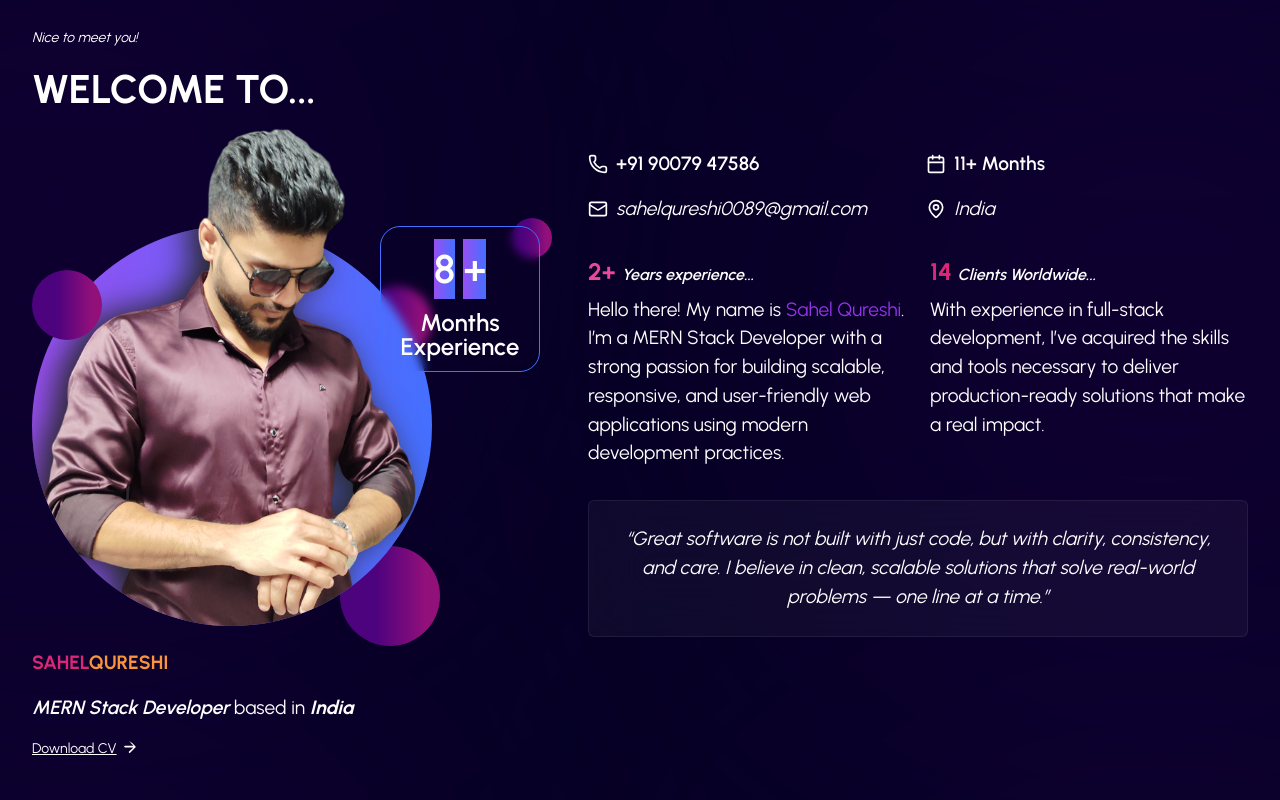
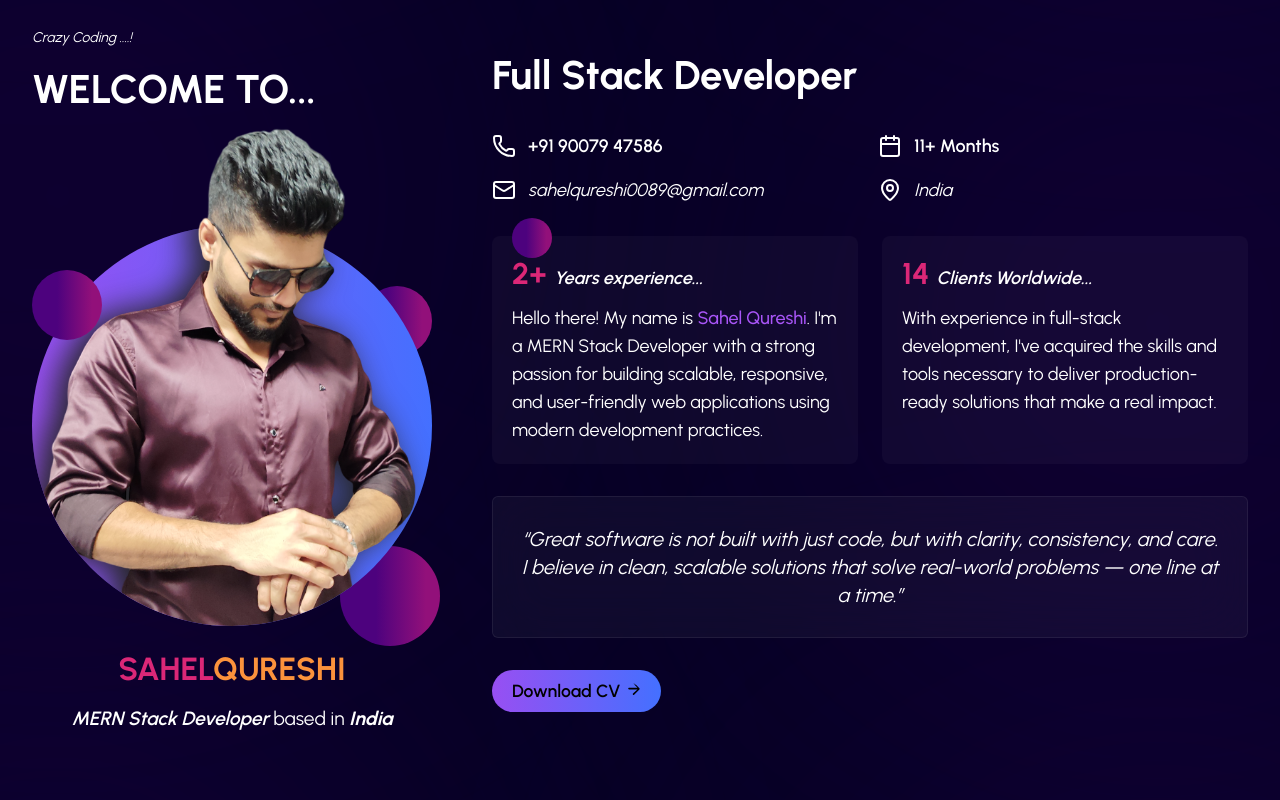
Before and after one commit to SahelQureshi/SahelPortfolio, a Next.js app: page / in a window 1280 px wide. Shown: the part 820-1620 px from the top of the page. Built offline with nearby package versions, Linux system fonts and the light colour scheme.

Commit message:
few change in about section

```diff
--- a/components/About/About.js
+++ b/components/About/About.js
@@ -20,20 +20,20 @@ const About = () => {
         <div>
           <div className="flex flex-col lg:flex-row items-center gap-3">
             {/* Left Column */}
-            <div className="flex flex-col items-center text-center lg:text-left lg:items-start w-full lg:w-fit lg:pr-[9rem]  space-y-4 text-white">
-              <p className="italic text-sm">Nice to meet you!</p>
+            <div className="flex flex-col items-center text-center lg:text-left lg:items-start w-full lg:w-fit 2xl:pr-[10rem]  lg:pr-[3rem]  space-y-4 text-white">
+              <p className="italic text-sm">Crazy Coding ....!</p>
               <h2 className="text-h2-xs sm:text-h2-sm md:text-h2-md lg:text-h2-lg lgg:text-h2-lgg xl:text-h2-xl 2xl:text-h2-2xl font-bold">
                 WELCOME TO...
               </h2>
               <div className="relative ">
-                <div className="inline-block mt-24 relative transition-all duration-300 ease-in-out 2xl:w-[400px] xll:w-[450px] xl:w-[400px]  2xl:h-[400px] xll:h-[450px] xl:h-[400px] lg:w-[350px] lg:h-[350px] md:w-[300px] w-[240px] md:h-[300px] h-[240px] ">
+                <div className="inline-block md:mt-24 mt-16 relative transition-all duration-300 ease-in-out 2xl:w-[400px] xll:w-[450px] xl:w-[400px]  2xl:h-[400px] xll:h-[450px] xl:h-[400px] lg:w-[350px] lg:h-[350px] md:w-[300px] w-[240px] md:h-[300px] h-[240px] ">
                   {/* design circles  */}
                   <div className="lg:w-[70px] w-[40px] lg:h-[70px] h-[40px] top-[11%] z-[1] rounded-full bg-[linear-gradient(90deg,_rgba(77,_2,_126,_1)_36%,_rgba(146,_16,_122,_1)_86%)] absolute"></div>
                   <div className="lg:w-[70px] w-[40px] lg:h-[70px] h-[40px] top-[15%] lg:right-0  right-[-5%] z- rounded-full bg-[linear-gradient(90deg,_rgba(77,_2,_126,_1)_36%,_rgba(146,_16,_122,_1)_86%)] absolute"></div>
                   <div className="w-[40px] h-[40px] lg:block hidden top-[-2%] right-[-30%] z-[1] rounded-full bg-[linear-gradient(90deg,_rgba(77,_2,_126,_1)_36%,_rgba(146,_16,_122,_1)_86%)] absolute"></div>
-                  <div className="lg:w-[100px] w-[70px] lg:h-[100px] h-[70px] lg:bottom-[-5%] bottom-[-27%] right-[-2%]   z- rounded-full bg-[linear-gradient(90deg,_rgba(77,_2,_126,_1)_36%,_rgba(146,_16,_122,_1)_86%)] absolute"></div>
+                  <div className="lg:w-[100px] w-[70px] lg:h-[100px] h-[70px] lg:bottom-[-5%] bottom-[7%] right-[-2%]   z- rounded-full bg-[linear-gradient(90deg,_rgba(77,_2,_126,_1)_36%,_rgba(146,_16,_122,_1)_86%)] absolute"></div>
 
-                  <div className="absolute xll:w-[200px]  lg:w-[160px] lg:block hidden h-fit  backdrop-blur-[5px] p-3  border-[1px] border-[#4470FF] z-50 rounded-[20px] xl:right-[-27%] right-[-34%]">
+                  {/* <div className="absolute xll:w-[200px]  lg:w-[160px] lg:block hidden h-fit  backdrop-blur-[5px] p-3  border-[1px] border-[#4470FF] z-50 rounded-[4px] xl:right-[-27%] right-[-34%]">
                     <span className="flex gap-2 justify-center text-center lg:text-[2.5rem] text-[1.5rem]">
                       <span className="bg-[linear-gradient(90deg,_rgba(152,79,242,1)_0%,_rgba(68,112,255,1)_100%)] font-semibold ">
                         8
@@ -45,7 +45,7 @@ const About = () => {
                     <span className="block text-center lg:text-[1.5rem] text-[1.2rem] text-white font-semibold lg:leading-[1.5rem] leading-[1.3rem] mt-3">
                       Months Experience
                     </span>
-                  </div>
+                  </div> */}
                   <div className="h-full w-full rounded-full bg-[linear-gradient(90deg,_rgba(152,79,242,1)_0%,_rgba(68,112,255,1)_100%)] relative overflow-hidden">
                     <img
                       className="absolute top-[-32%] right-[-9%] w-[116%] max-w-[1000%] [filter:drop-shadow(-12px_0px_16px_#262626)]"
@@ -60,8 +60,8 @@ const About = () => {
                     alt=""
                   />
                 </div>
-                <div className="lg:hidden  w-full flex justify-center items-center mt-6">
-                  <div className=" xll:w-[200px]  lg:w-[160px] w-[140px]  h-fit  backdrop-blur-[5px] p-3  border-[1px] border-[#4470FF] z-50 rounded-[20px] ">
+                {/* <div className="lg:hidden  w-full flex justify-center items-center mt-6">
+                  <div className=" xll:w-[200px]  lg:w-[160px] w-[140px]  h-fit  backdrop-blur-[5px] p-3  border-[1px] border-[#4470FF] z-50 rounded-[4px] ">
                     <span className="flex gap-2 justify-center text-center lg:text-[2.5rem] text-[1.5rem] ">
                       <span className="bg-[linear-gradient(90deg,_rgba(152,79,242,1)_0%,_rgba(68,112,255,1)_100%)] font-semibold ">
                         8
@@ -74,24 +74,117 @@ const About = () => {
                       Months Experience
                     </span>
                   </div>
-                </div>
+                </div> */}
               </div>
 
-              <h2
-                className="text-p-xs  sm:text-p-sm md:text-p-md lg:text-p-lg lgg:text-p-lgg xl:text-p-xl 2xl:text-p-2xl
+              <h4
+                className="w-full text-center text-h4-xs sm:text-h4-sm md:text-h4-md lg:text-h4-lg lgg:text-h4-lgg xl:text-h4-xl 2xl:text-h4-2xl
  font-bold"
               >
                 <span className="text-pink-600">SAHEL</span>
                 <span className="text-orange-400">QURESHI</span>
-              </h2>
-              <p className="italic font-semibold text-p-xs  sm:text-p-sm md:text-p-md lg:text-p-lg lgg:text-p-lgg xl:text-p-xl 2xl:text-p-2xl">
+              </h4>
+              <p className="italic w-full font-semibold text-center text-p-xs  sm:text-p-sm md:text-p-md lg:text-p-lg lgg:text-p-lgg xl:text-p-xl 2xl:text-p-2xl">
                 MERN Stack Developer{" "}
                 <span className="not-italic font-normal">based in</span>{" "}
                 <span className="font-bold italic">India</span>
               </p>
+            </div>
+
+            {/* Right Column */}
+            <div className="w-full lg:w-auto space-y-8">
+              <h2
+                className="w-full text-white lg:text-left text-center text-h2-xs sm:text-h2-sm md:text-h2-md lg:text-h2-lg lgg:text-h2-lgg xl:text-h2-xl 2xl:text-h2-2xl
+ font-bold"
+              >
+                Full Stack Developer
+              </h2>
+
+              {/* Contact Info */}
+              {/* Contact Info Grid - Centered on Mobile, Left-Aligned from sm+ */}
+              {/* Contact Info Grid - Text Size Increased */}
+              <div className="grid grid-cols-1 sm:grid-cols-2 gap-4 text-white text-center sm:text-left">
+                {[
+                  {
+                    icon: <Phone className="w-6 h-6" />,
+                    text: "+91 90079 47586",
+                    isBold: true,
+                  },
+                  {
+                    icon: <Calendar className="w-6 h-6" />,
+                    text: "11+ Months",
+                    isBold: true,
+                  },
+                  {
+                    icon: <Mail className="w-6 h-6" />,
+                    text: "sahelqureshi0089@gmail.com",
+                    isItalic: true,
+                  },
+                  {
+                    icon: <MapPin className="w-6 h-6" />,
+                    text: "India",
+                    isItalic: true,
+                  },
+                ].map((item, index) => (
+                  <div
+                    key={index}
+                    className="flex items-center gap-3 justify-center sm:justify-start text-base sm:text-lg"
+                  >
+                    {item.icon}
+                    <span
+                      className={`${item.isBold ? "font-semibold" : ""} ${
+                        item.isItalic ? "italic" : ""
+                      }`}
+                    >
+                      {item.text}
+                    </span>
+                  </div>
+                ))}
+              </div>
+
+              {/* Experience Section - Larger Text */}
+              <div className="grid grid-cols-1 md:grid-cols-2 gap-6 mt-10 text-center md:text-left">
+                {[
+                  {
+                    count: "2+",
+                    subtitle: "Years experience...",
+                    description:
+                      "Hello there! My name is <span class='text-purple-500 font-medium'>Sahel Qureshi</span>. I'm a MERN Stack Developer with a strong passion for building scalable, responsive, and user-friendly web applications using modern development practices.",
+                  },
+                  {
+                    count: "14",
+                    subtitle: "Clients Worldwide...",
+                    description:
+                      "With experience in full-stack development, I've acquired the skills and tools necessary to deliver production-ready solutions that make a real impact.",
+                  },
+                ].map((item, index) => (
+                  <div key={index} className="bg-[#ffffff08] p-5 rounded-lg">
+                    <h3 className="text-pink-500 md:text-pink-600 text-3xl font-bold">
+                      {item.count}{" "}
+                      <span className="text-white text-lg font-semibold italic">
+                        {item.subtitle}
+                      </span>
+                    </h3>
+                    <p
+                      className="mt-3 text-white text-base sm:text-lg leading-relaxed"
+                      dangerouslySetInnerHTML={{ __html: item.description }}
+                    />
+                  </div>
+                ))}
+              </div>
+
+              {/* Quote - Larger Text */}
+              <div className="bg-[#ffffff0a] text-white backdrop-blur-[28px] border border-[#ffffff12] text-center p-7 rounded-md mt-10">
+                <p className="italic text-lg sm:text-xl leading-relaxed">
+                  “Great software is not built with just code, but with clarity,
+                  consistency, and care. I believe in clean, scalable solutions
+                  that solve real-world problems — one line at a time.”
+                </p>
+              </div>
+
               <a
                 href="#"
-                className="text-sm underline hover:text-gray-700 flex items-center gap-1"
+                className="lg:mr-auto lg:mx-0 mx-auto hover:text-gray-700 bg-gradient-to-r from-[#984ff2] to-[#4470ff] py-2 px-5 rounded-[35px] w-fit text-center flex justify-center  text-[1.1rem] no-underline transition-all duration-300 ease-in-out items-center gap-1 font-semibold"
               >
                 Download CV
                 <svg
@@ -103,91 +196,6 @@ const About = () => {
                 </svg>
               </a>
             </div>
-
-            {/* Right Column */}
-            <div className="w-full lg:w-auto space-y-8">
-              {/* Contact Info */}
-              <div className="grid grid-cols-1 sm:grid-cols-2 gap-4 text-sm text-white">
-                <div
-                  className="flex items-center gap-2 text-p-xs  sm:text-p-sm md:text-p-md lg:text-p-lg lgg:text-p-lgg xl:text-p-xl 2xl:text-p-2xl
-"
-                >
-                  <Phone className="w-5 h-5" />
-                  <span className="font-semibold">+91 90079 47586</span>
-                </div>
-                <div
-                  className="flex items-center gap-2 text-p-xs  sm:text-p-sm md:text-p-md lg:text-p-lg lgg:text-p-lgg xl:text-p-xl 2xl:text-p-2xl
-"
-                >
-                  <Calendar className="w-5 h-5" />
-                  <span className="font-semibold">11+ Months</span>
-                </div>
-                <div
-                  className="flex items-center gap-2 text-p-xs  sm:text-p-sm md:text-p-md lg:text-p-lg lgg:text-p-lgg xl:text-p-xl 2xl:text-p-2xl
-"
-                >
-                  <Mail className="w-5 h-5" />
-                  <span className="italic">sahelqureshi0089@gmail.com</span>
-                </div>
-                <div
-                  className="flex items-center gap-2 text-p-xs  sm:text-p-sm md:text-p-md lg:text-p-lg lgg:text-p-lgg xl:text-p-xl 2xl:text-p-2xl
-"
-                >
-                  <MapPin className="w-5 h-5" />
-                  <span className="italic">India</span>
-                </div>
-              </div>
-
-              {/* Experience Section */}
-              <div className="grid grid-cols-1 md:grid-cols-2 gap-6 text-sm">
-                <div>
-                  <h3 className="text-pink-500 text-2xl font-bold">
-                    2+{" "}
-                    <span className="text-white text-base font-semibold italic">
-                      Years experience...
-                    </span>
-                  </h3>
-                  <p
-                    className="mt-2 text-white text-p-xs  sm:text-p-sm md:text-p-md lg:text-p-lg lgg:text-p-lgg xl:text-p-xl 2xl:text-p-2xl
-"
-                  >
-                    Hello there! My name is{" "}
-                    <span className="text-purple-600">Sahel Qureshi</span>. I’m
-                    a MERN Stack Developer with a strong passion for building
-                    scalable, responsive, and user-friendly web applications
-                    using modern development practices.
-                  </p>
-                </div>
-                <div>
-                  <h3 className="text-pink-600 text-2xl font-bold">
-                    14{" "}
-                    <span className="text-white text-base font-semibold italic">
-                      Clients Worldwide...
-                    </span>
-                  </h3>
-                  <p
-                    className="mt-2 text-white text-p-xs  sm:text-p-sm md:text-p-md lg:text-p-lg lgg:text-p-lgg xl:text-p-xl 2xl:text-p-2xl
-"
-                  >
-                    With experience in full-stack development, I’ve acquired the
-                    skills and tools necessary to deliver production-ready
-                    solutions that make a real impact.
-                  </p>
-                </div>
-              </div>
-
-              {/* Quote */}
-              <div className="bg-[#ffffff0a] text-white backdrop-blur-[28px] border border-[#ffffff12] text-center p-6 rounded-md">
-                <p
-                  className="italic text-p-xs  sm:text-p-sm md:text-p-md lg:text-p-lg lgg:text-p-lgg xl:text-p-xl 2xl:text-p-2xl
-"
-                >
-                  “Great software is not built with just code, but with clarity,
-                  consistency, and care. I believe in clean, scalable solutions
-                  that solve real-world problems — one line at a time.”
-                </p>
-              </div>
-            </div>
           </div>
         </div>
       </div>
--- a/tailwind.config.js
+++ b/tailwind.config.js
@@ -57,7 +57,7 @@ module.exports = {
         "h5-2xl": ["1.875rem", { lineHeight: "1.2" }],
 
         // Paragraph
-        "p-xs": ["0.875rem", { lineHeight: "1.5" }],
+        "p-xs": ["0.975rem", { lineHeight: "1.5" }],
         "p-sm": ["1rem", { lineHeight: "1.5" }],
         "p-md": ["1.025rem", { lineHeight: "1.5" }],
         "p-lg": ["1.050rem", { lineHeight: "1.5" }],
```
